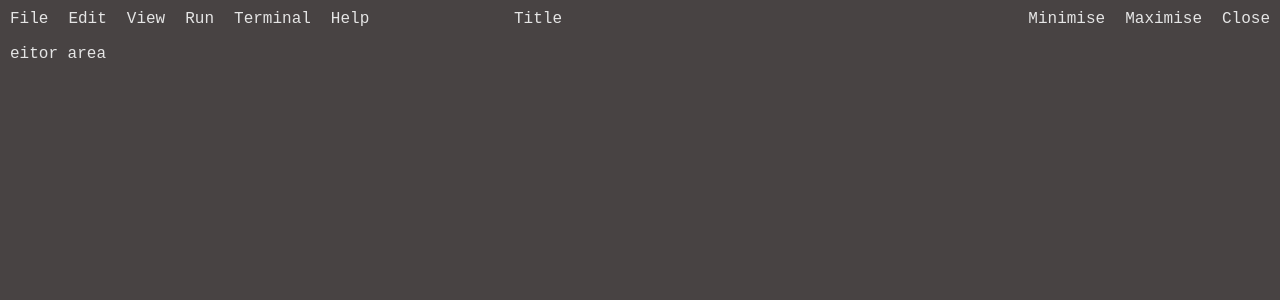
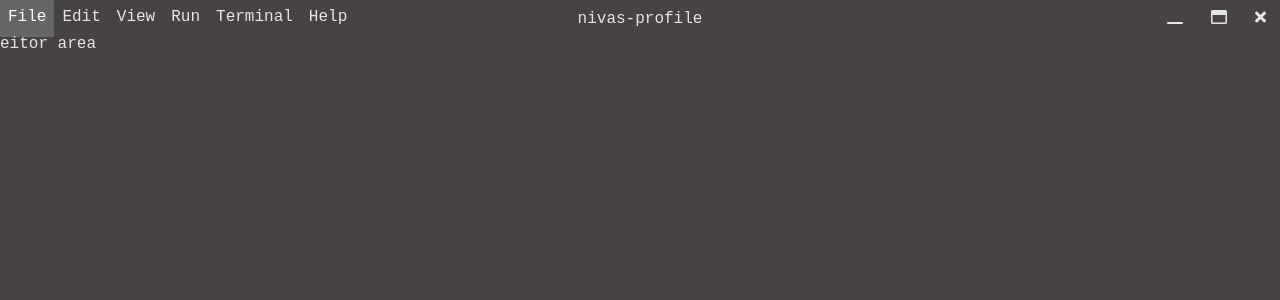
Before and after one commit to nivaska/portfolio, a React (Create React App) app: page / in a window 1280 px wide. Shown: the top 300 px of the page. Built offline with nearby package versions, Linux system fonts and the light colour scheme.

Commit message:
updated menu bar

```diff
--- a/public/index.html
+++ b/public/index.html
@@ -26,7 +26,7 @@
     -->
     <link
       rel="stylesheet"
-      href="https://stackpath.bootstrapcdn.com/font-awesome/4.7.0/css/font-awesome.min.css"
+      href="https://cdnjs.cloudflare.com/ajax/libs/font-awesome/5.14.0/css/all.min.css"
     />
 
     <title>Nivas's Profile</title>
--- a/src/components/App.css
+++ b/src/components/App.css
@@ -1,11 +1,14 @@
 :root {
   --dark-theme-bg-color: #484343;
   --dark-theme-font-color: #e5e5e5;
+  --dark-theme-bg-color-hov: #666565;
+  --dark-theme-font-color-hov: #ffffff;
 }
 
 * {
   box-sizing: border-box;
   font-family: monospace, "Courier New", Courier;
+  font-size: 16px;
 }
 
 body {
@@ -26,7 +29,6 @@ body {
 }
 
 .container-main {
-  padding: 10px;
   height: 100%;
   display: grid;
   grid-template-rows: 30px;
@@ -34,21 +36,58 @@ body {
   gap: 5px;
 }
 
-.menu-bar-top {
+.btn-icon {
+  border: none;
+  /* padding: 3px; */
+  font-size: 16px;
+  background: transparent;
+  cursor: pointer;
+  color: var(--dark-theme-font-color);
+}
+
+/* ------------------------------- */
+/* menu bar */
+
+.menubar-top {
   display: grid;
   grid-template-columns: 40% 20% 40%;
 }
 
-.toolbar-menu-list ul,
-.toolbar-icons ul {
+.menubar-items ul,
+.menubar-commands ul {
   padding: 0;
   margin: 0;
   list-style: none;
   display: flex;
   flex-flow: row wrap;
-  gap: 20px;
+  height: 100%;
+  align-items: center;
 }
 
-.toolbar-icons ul {
+.menubar-commands ul {
   justify-content: flex-end;
 }
+
+.menubar-items li,
+.menubar-commands li {
+  padding: 8px;
+  cursor: pointer;
+  height: 100%;
+}
+
+.menubar-items li:hover,
+.menubar-commands li:hover {
+  background-color: var(--dark-theme-bg-color-hov);
+  color: var(--dark-theme-font-color-hov);
+}
+
+.menubar-commands li.command-exit:hover {
+  background-color: #ff4d4d;
+}
+
+.menubar-title {
+  justify-content: center;
+  display: flex;
+  align-items: center;
+}
+/* ------------------------------- */
--- /dev/null
+++ b/src/components/Editor.js
@@ -0,0 +1,9 @@
+import React, { Component } from "react";
+
+class Editor extends Component {
+  render() {
+    return <div className="container-editor">eitor area</div>;
+  }
+}
+
+export default Editor;
--- a/src/components/MainWindow.js
+++ b/src/components/MainWindow.js
@@ -1,30 +1,13 @@
 import React, { Component } from "react";
+import MenuBar from "./MenuBar";
+import Editor from "./Editor.js";
 
 class MainWindow extends Component {
   render() {
     return (
       <div className="container-main theme-dark">
-        <div className="menu-bar-top">
-          <div className="toolbar-menu-list">
-            <ul>
-              <li>File</li>
-              <li>Edit</li>
-              <li>View</li>
-              <li>Run</li>
-              <li>Terminal</li>
-              <li>Help</li>
-            </ul>
-          </div>
-          <div class="toolbar-title">Title</div>
-          <div className="toolbar-icons">
-            <ul>
-              <li>Minimise</li>
-              <li>Maximise</li>
-              <li>Close</li>
-            </ul>
-          </div>
-        </div>
-        <div className="container-editor">eitor area</div>
+        <MenuBar title={"nivas-profile"} />
+        <Editor />
       </div>
     );
   }
--- /dev/null
+++ b/src/components/MenuBar.js
@@ -0,0 +1,46 @@
+import React, { Component } from "react";
+
+class MenuBar extends Component {
+  menuItems = ["File", "Edit", "View", "Run", "Terminal", "Help"];
+  menuCommands = ["Minimise", "Maximise", "Close"];
+
+  render() {
+    const getMenuItemsToRender = () => {
+      return this.menuItems.map(item => <li>{item}</li>);
+    };
+
+    const getMenuCommandsToRender = () => {
+      return (
+        <ul>
+          <li>
+            <button className="btn-icon">
+              <i className="far fa-window-minimize"></i>
+            </button>
+          </li>
+          <li>
+            <button className="btn-icon">
+              <i className="far fa-window-maximize"></i>
+            </button>
+          </li>
+          <li className="command-exit">
+            <button className="btn-icon">
+              <i className="fas fa-times"></i>
+            </button>
+          </li>
+        </ul>
+      );
+    };
+
+    return (
+      <div className="menubar-top">
+        <div className="menubar-items">
+          <ul>{getMenuItemsToRender()}</ul>
+        </div>
+        <div class="menubar-title">{this.props.title}</div>
+        <div className="menubar-commands">{getMenuCommandsToRender()}</div>
+      </div>
+    );
+  }
+}
+
+export default MenuBar;
```
